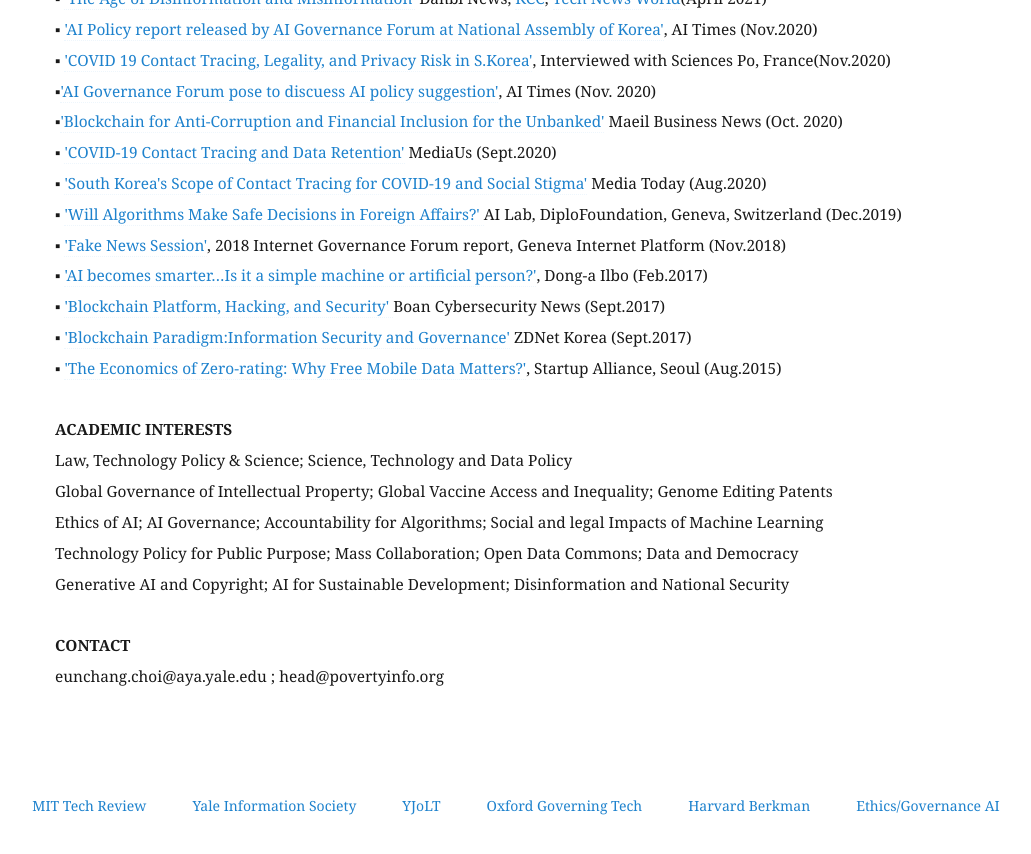
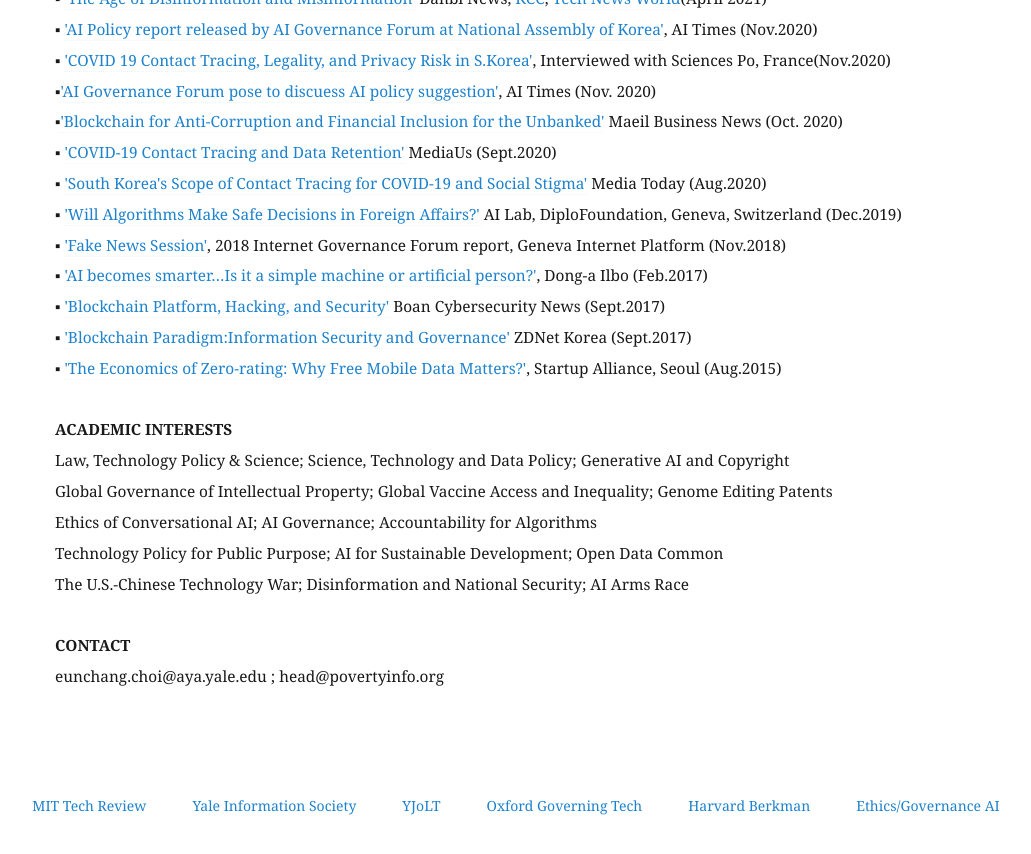
Before and after one commit to eunchangchoi/eunchangchoi.github.io, a Jekyll site: the page built from index.md, in a window 1280 px wide and 900 px high, scrolled down 7715 px. Shown: the top 854 px of the window, without its empty margins (45-1076 px from the left). Built offline with Jekyll 4.4.1, drawn with Linux system fonts in a browser that asks for light colours.

Commit message:
Update index.md

```diff
--- a/index.md
+++ b/index.md
@@ -190,11 +190,11 @@
 
  <br>
  <strong> ACADEMIC INTERESTS </strong> <br>
-   Law, Technology Policy & Science; Science, Technology and Data Policy <br>
+   Law, Technology Policy & Science; Science, Technology and Data Policy; Generative AI and Copyright <br>
    Global Governance of Intellectual Property; Global Vaccine Access and Inequality; Genome Editing Patents <br>
-   Ethics of AI; AI Governance; Accountability for Algorithms; Social and legal Impacts of Machine Learning <br>
-   Technology Policy for Public Purpose; Mass Collaboration; Open Data Commons; Data and Democracy <br>
-   Generative AI and Copyright; AI for Sustainable Development; Disinformation and National Security <br>
+   Ethics of Conversational AI; AI Governance; Accountability for Algorithms <br>
+   Technology Policy for Public Purpose; AI for Sustainable Development; Open Data Common <br>
+   The U.S.-Chinese Technology War; Disinformation and National Security; AI Arms Race <br>
   <br>
    <strong> CONTACT</strong> <br>
    eunchang.choi@aya.yale.edu ;  head@povertyinfo.org
```
